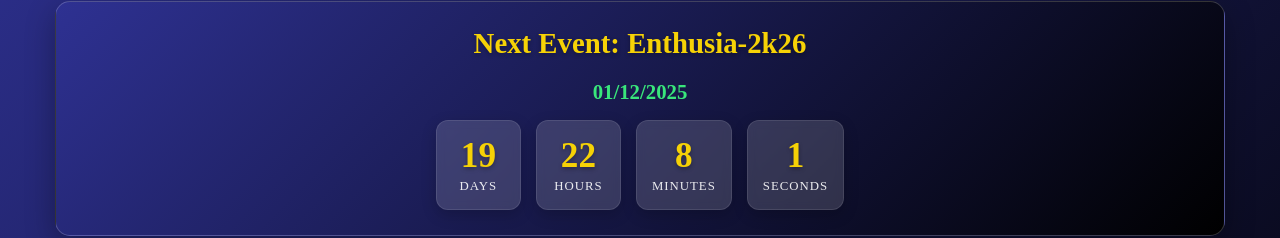
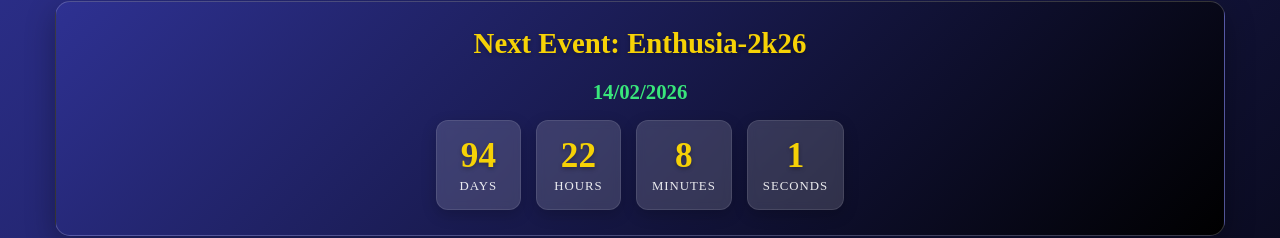
Before and after one commit to sakthivel3011/CC-MC, a React (Vite) app: page /event in a window 1280 px wide. Shown: the part 178-416 px from the top of the page. Built offline with nearby package versions, Linux system fonts and the light colour scheme.

Commit message:
Update Event.jsx

```diff
--- a/src/pages/Event.jsx
+++ b/src/pages/Event.jsx
@@ -76,8 +76,8 @@ const eventsData = [
   {
     id: 6,
     title: "Enthusia-2k26",
-    date: "2025-12-01T07:00:00",
-    endDate: "2026-01-04T17:00:00",
+    date: "2026-02-14T07:00:00",
+    endDate: "2026-02-04T17:00:00",
     description: "The biggest 2-day cultural event in KEC! Open only for KEC students. Experience music, dance, art, and more.",
     category: "upcoming",
     images: [pos7]
```
